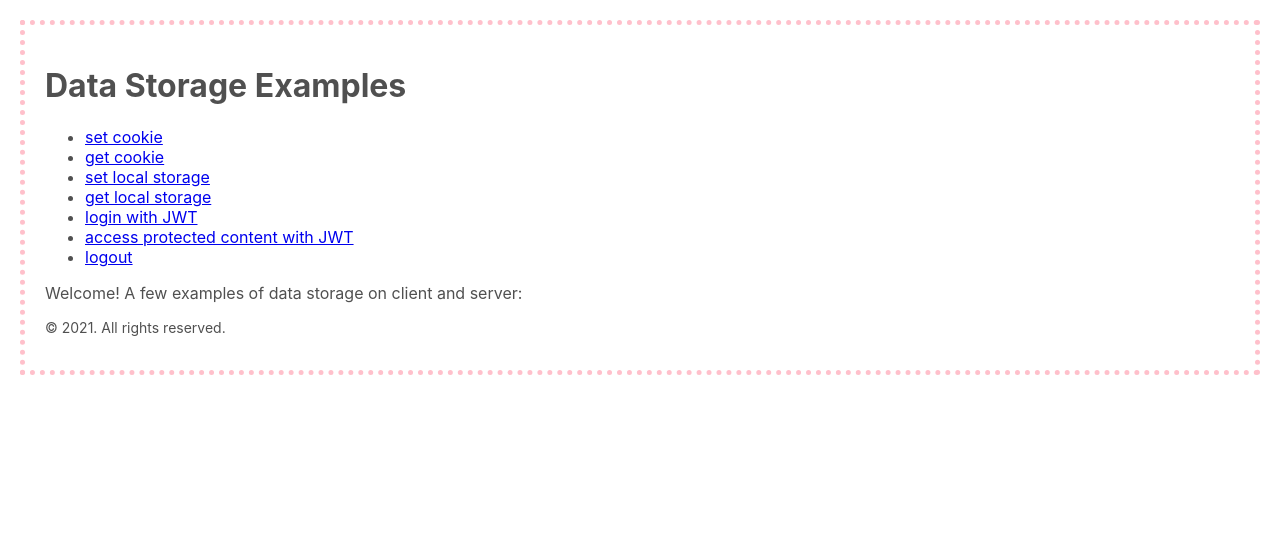
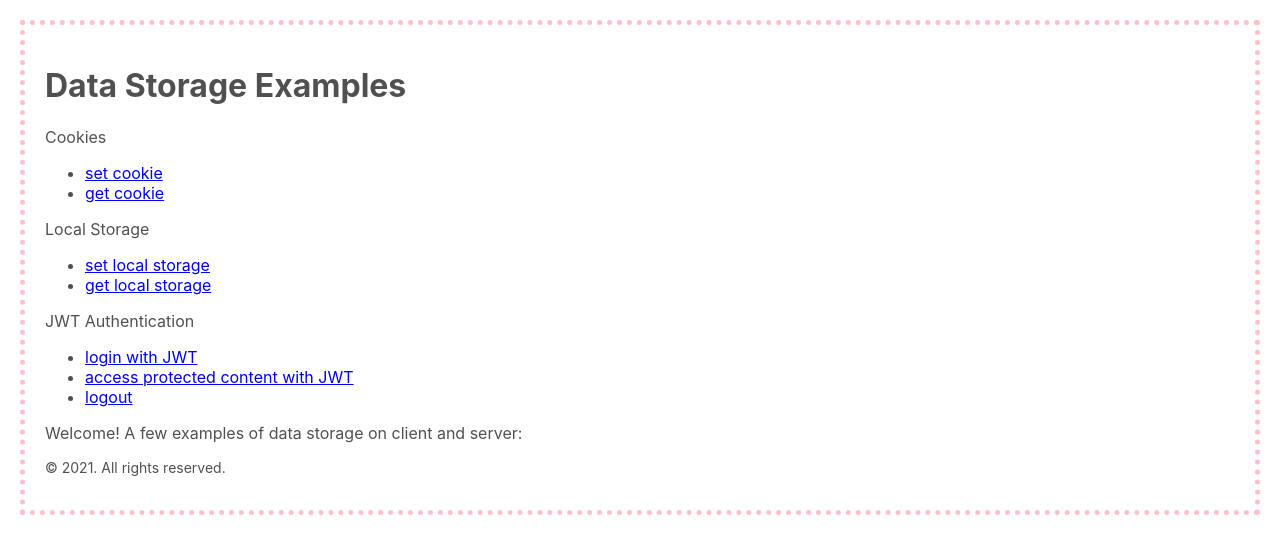
Before and after one commit to nyu-software-engineering/data-storage-example-app, a React (Create React App) app in the folder front-end/: page / in a window 1280 px wide. Shown: the top 554 px of the page. Built offline with nearby package versions, Linux system fonts and the light colour scheme.

Commit message:
global nav breakdown

```diff
--- a/front-end/src/Header.js
+++ b/front-end/src/Header.js
@@ -6,6 +6,7 @@ const Header = props => {
     <header className="Header">
       <h1>Data Storage Examples</h1>
       <nav className="navigation">
+        <p>Cookies</p>
         <ul>
           <li>
             <Link to="/set-cookie">set cookie</Link>
@@ -13,12 +14,18 @@ const Header = props => {
           <li>
             <Link to="/get-cookie">get cookie</Link>
           </li>
+        </ul>
+        <p>Local Storage</p>
+        <ul>
           <li>
             <Link to="/set-local-storage">set local storage</Link>
           </li>
           <li>
             <Link to="/get-local-storage">get local storage</Link>
           </li>
+        </ul>
+        <p>JWT Authentication</p>
+        <ul>
           <li>
             <Link to="/login">login with JWT</Link>
           </li>
```
